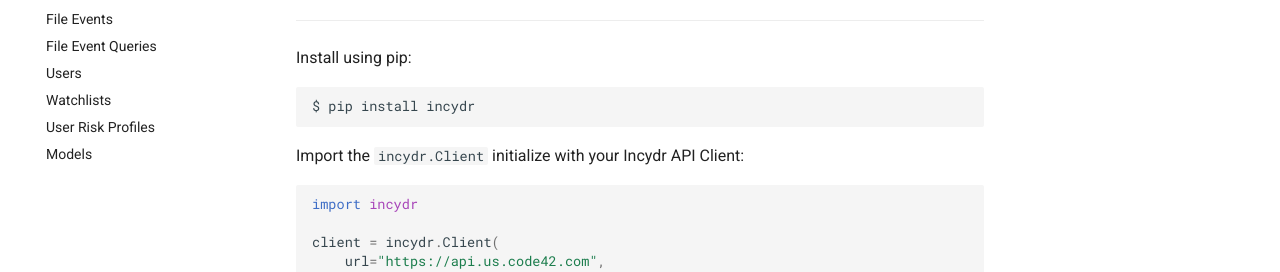
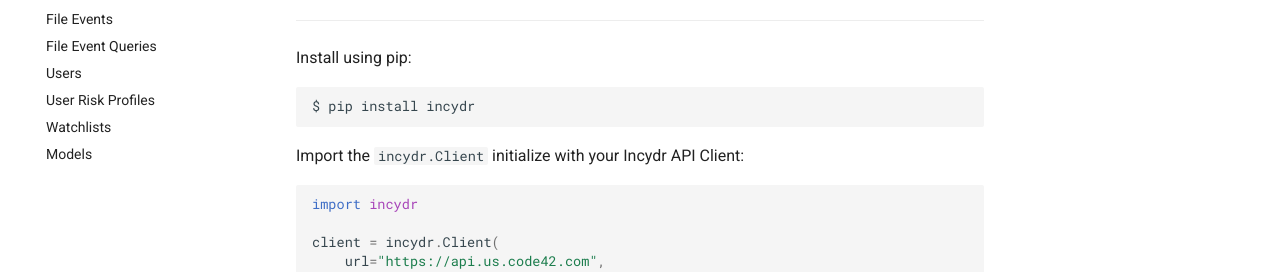
Before and after one commit to code42/incydr_python, an MkDocs documentation site: the page built from docs/index.md, in a window 1280 px wide. Shown: the part 352-624 px from the top of the page. Built offline with MkDocs 1.6.1 and Material for MkDocs 9.7.7, drawn with Linux system fonts in a browser that asks for light colours; comment, search, counter and statistics services are not loaded; part of the change alters nothing that is shown.

```diff
--- a/mkdocs.yml
+++ b/mkdocs.yml
@@ -39,8 +39,8 @@ nav:
   - File Events: 'file_events.md'
   - File Event Queries: 'file_event_queries.md'
   - Users: 'users.md'
+  - User Risk Profiles: 'user_risk_profiles.md'
   - Watchlists: 'watchlists.md'
-  - User Risk Profiles: 'user_risk_profiles.md'
   - Models: 'models.md'
 
 markdown_extensions:
```
